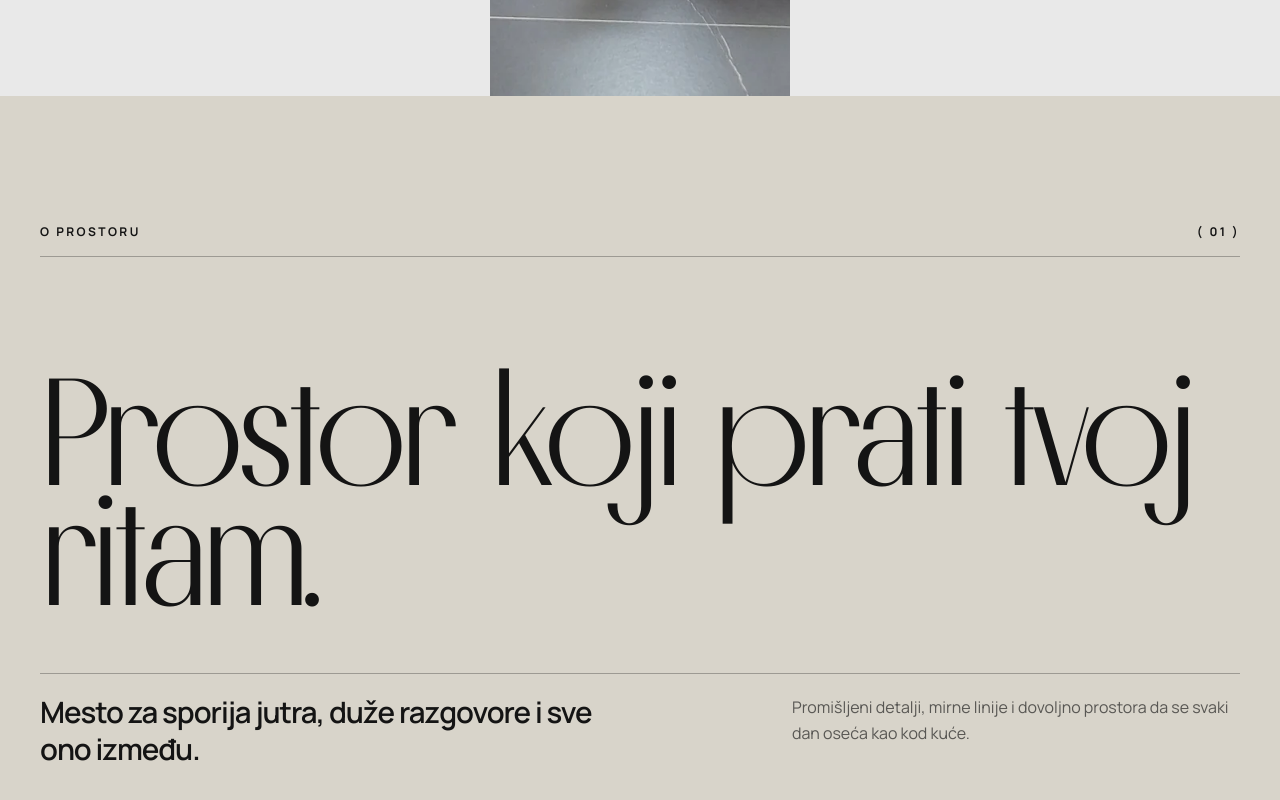
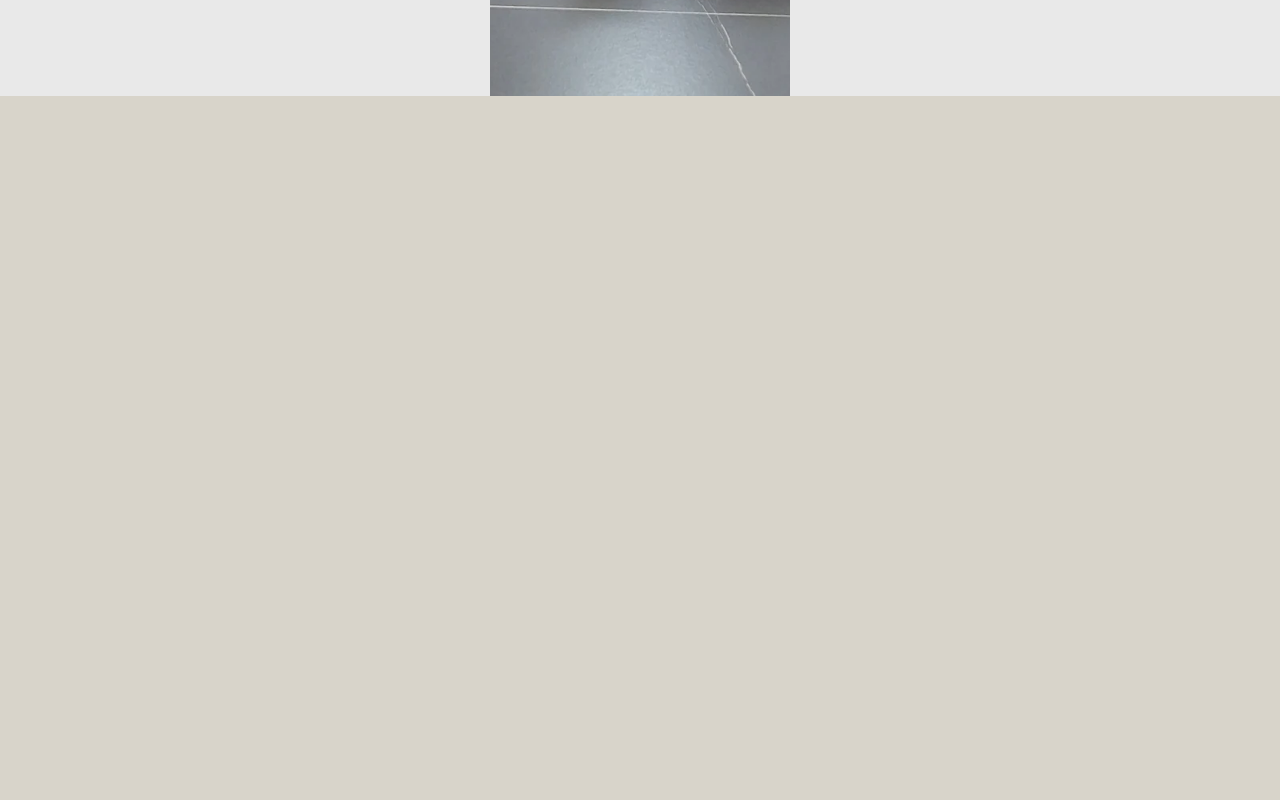
Before and after one commit to Ilija-hash/win, a React (Vite) app: page / in a window 1280 px wide. Shown: the part 1304-2104 px from the top of the page. Built offline with nearby package versions, Linux system fonts and the light colour scheme.

Commit message:
fixed animations

```diff
--- a/package.json
+++ b/package.json
@@ -20,5 +20,9 @@
     "@vitejs/plugin-react": "^5.0.2",
     "tailwindcss": "^4.1.12",
     "vite": "^7.1.3"
+  },
+  "prettier": {
+    "printWidth": 140,
+    "singleAttributePerLine": false
   }
 }
--- a/src/App.jsx
+++ b/src/App.jsx
@@ -17,10 +17,8 @@ function Loader({ onComplete }) {
     const fill = fillRef.current;
     const countWrap = countWrapRef.current;
     const count = countRef.current;
-    const reduceMotion = window.matchMedia(
-      "(prefers-reduced-motion: reduce)",
-    ).matches;
-    const duration = reduceMotion ? 0.2 : 3;
+    const reduceMotion = window.matchMedia("(prefers-reduced-motion: reduce)").matches;
+    const duration = reduceMotion ? 0.1 : 1.3;
     const progress = { value: 0 };
     const updateProgress = () => {
       const value = Math.round(progress.value);
@@ -54,10 +52,7 @@ function Loader({ onComplete }) {
       {
         x: () => {
           const gutter = window.innerWidth < 640 ? 20 : 24;
-          return Math.max(
-            0,
-            window.innerWidth - gutter * 2 - countWrap.offsetWidth,
-          );
+          return Math.max(0, window.innerWidth - gutter * 2 - countWrap.offsetWidth);
         },
         duration,
         ease: "power1.inOut",
@@ -66,8 +61,8 @@ function Loader({ onComplete }) {
     );
     timeline.to(loader, {
       yPercent: -100,
-      duration: reduceMotion ? 0.01 : 0.65,
-      delay: reduceMotion ? 0 : 0.25,
+      duration: reduceMotion ? 0.01 : 0.3,
+      delay: reduceMotion ? 0 : 0.05,
       ease: "expo.inOut",
     });
 
@@ -86,10 +81,7 @@ function Loader({ onComplete }) {
       aria-valuemin="0"
       aria-valuemax="100"
     >
-      <div
-        ref={fillRef}
-        className="absolute inset-y-0 left-0 w-0 bg-[#e9e9e9]"
-      />
+      <div ref={fillRef} className="absolute inset-y-0 left-0 w-0 bg-[#e9e9e9]" />
       <span
         ref={countWrapRef}
         className="loader-count absolute bottom-4 left-5 z-10 inline-grid font-melodrama text-[clamp(9rem,24vw,16rem)] font-normal leading-[0.72] mix-blend-difference sm:bottom-6 sm:left-6"
@@ -110,9 +102,7 @@ function Cursor() {
 
   useEffect(() => {
     const canHover = window.matchMedia("(pointer: fine)").matches;
-    const reduceMotion = window.matchMedia(
-      "(prefers-reduced-motion: reduce)",
-    ).matches;
+    const reduceMotion = window.matchMedia("(prefers-reduced-motion: reduce)").matches;
     if (!canHover || reduceMotion) return undefined;
 
     const cursor = cursorRef.current;
@@ -139,12 +129,10 @@ function Cursor() {
     const onDown = () => cursor.classList.add("is-active");
     const onUp = () => cursor.classList.remove("is-active");
     const onOver = (event) => {
-      if (event.target.closest("a, button"))
-        cursor.classList.add("is-hovering");
+      if (event.target.closest("a, button")) cursor.classList.add("is-hovering");
     };
     const onOut = (event) => {
-      if (event.target.closest("a, button"))
-        cursor.classList.remove("is-hovering");
+      if (event.target.closest("a, button")) cursor.classList.remove("is-hovering");
     };
 
     window.addEventListener("mousemove", onMove);
@@ -169,22 +157,14 @@ function Cursor() {
     };
   }, []);
 
-  return (
-    <div
-      ref={cursorRef}
-      className="custom-cursor is-hidden"
-      aria-hidden="true"
-    />
-  );
+  return <div ref={cursorRef} className="custom-cursor is-hidden" aria-hidden="true" />;
 }
 
 function Header({ menuOpen, setMenuOpen }) {
   const headerRef = useRef(null);
 
   useLayoutEffect(() => {
-    const reduceMotion = window.matchMedia(
-      "(prefers-reduced-motion: reduce)",
-    ).matches;
+    const reduceMotion = window.matchMedia("(prefers-reduced-motion: reduce)").matches;
     const context = gsap.context(() => {
       gsap.fromTo(
         headerRef.current.children,
@@ -207,11 +187,7 @@ function Header({ menuOpen, setMenuOpen }) {
       ref={headerRef}
       className={`fixed inset-x-0 top-0 z-50 flex items-start justify-between px-5 py-4 transition-colors duration-300 sm:px-8 sm:py-6 lg:px-10 lg:py-7 ${menuOpen ? "text-[#e9e9e9]" : "text-[#141414]"}`}
     >
-      <a
-        href="#top"
-        className="text-[1.9rem] font-extrabold leading-none tracking-[-0.07em] sm:text-[2.25rem]"
-        aria-label="win. početna"
-      >
+      <a href="#top" className="text-[1.9rem] font-extrabold leading-none tracking-[-0.07em] sm:text-[2.25rem]" aria-label="win. početna">
         win.
       </a>
       <button
@@ -237,9 +213,7 @@ function BrandMenu({ open, onClose }) {
   useEffect(() => {
     const panel = panelRef.current;
     const brand = brandRef.current;
-    const reduceMotion = window.matchMedia(
-      "(prefers-reduced-motion: reduce)",
-    ).matches;
+    const reduceMotion = window.matchMedia("(prefers-reduced-motion: reduce)").matches;
     const timeline = gsap.timeline();
 
     if (open) {
@@ -325,9 +299,7 @@ function Hero({ ready }) {
   useLayoutEffect(() => {
     if (!ready) return undefined;
 
-    const reduceMotion = window.matchMedia(
-      "(prefers-reduced-motion: reduce)",
-    ).matches;
+    const reduceMotion = window.matchMedia("(prefers-reduced-motion: reduce)").matches;
     const context = gsap.context(() => {
       const titleLines = titleRef.current.querySelectorAll("[data-title-line]");
       const intro = gsap.timeline({ delay: reduceMotion ? 0 : 0.2 });
@@ -358,10 +330,10 @@ function Hero({ ready }) {
         )
         .fromTo(
           imageEntranceRef.current,
-          { y: 100 },
+          { y: () => (window.innerWidth <= 430 ? 150 : 200) },
           {
             y: 0,
-            duration: reduceMotion ? 0 : 1.15,
+            duration: reduceMotion ? 0 : 1.3,
             ease: "power3.out",
             onComplete: () => ScrollTrigger.refresh(),
           },
@@ -405,10 +377,7 @@ function Hero({ ready }) {
   return (
     <main id="top" ref={stageRef} className="relative bg-[#e9e9e9]">
       <section className="overflow-hidden">
-        <div
-          ref={titleRef}
-          className="relative z-10 flex min-h-svh flex-col items-center justify-center px-4 text-center"
-        >
+        <div ref={titleRef} className="relative z-10 flex min-h-svh flex-col items-center justify-center px-4 text-center">
           <div className="overflow-hidden">
             <h1
               data-title-line
@@ -427,10 +396,7 @@ function Hero({ ready }) {
           </div>
         </div>
 
-        <div
-          ref={imageEntranceRef}
-          className="mt-[-150px] flex justify-center min-[431px]:mt-[-200px]"
-        >
+        <div ref={imageEntranceRef} className="mt-[-150px] flex justify-center min-[431px]:mt-[-200px]">
           <div
             ref={imageRef}
             className="hero-image relative h-[70svh] w-[300px] overflow-hidden bg-[#d7d7d7] will-change-[width,border-radius] min-[431px]:h-svh"
@@ -448,27 +414,27 @@ function Hero({ ready }) {
         aria-labelledby="story-title"
         className="flex min-h-svh flex-col bg-[#d8d4ca] px-5 py-[clamp(5rem,10vw,9rem)] text-[#141414] sm:px-8 lg:px-10"
       >
-        <div className="flex items-center justify-between border-b border-[#141414]/30 pb-4 text-[0.7rem] font-bold uppercase tracking-[0.2em] sm:text-xs">
-          <p>O prostoru</p>
-          <p>( 01 )</p>
-        </div>
-
-        <h2
-          id="story-title"
-          className="font-melodrama mt-[clamp(4rem,9vw,8rem)] max-w-[11ch] text-[clamp(4.5rem,12vw,11rem)] font-normal leading-[0.78] tracking-[-0.045em]"
-        >
-          Prostor koji prati tvoj ritam.
-        </h2>
-
-        <div className="mt-auto grid gap-8 border-t border-[#141414]/30 pt-5 sm:grid-cols-2 lg:grid-cols-[1fr_0.65fr]">
-          <p className="max-w-xl text-[clamp(1.25rem,2.3vw,2rem)] font-semibold leading-tight tracking-[-0.035em]">
-            Mesto za sporija jutra, duže razgovore i sve ono između.
-          </p>
-          <p className="max-w-md text-sm leading-relaxed text-[#141414]/65 sm:justify-self-end sm:text-base">
-            Promišljeni detalji, mirne linije i dovoljno prostora da se svaki
-            dan oseća kao kod kuće.
-          </p>
-        </div>
+        {/* <div className="flex items-center justify-between border-b border-[#141414]/30 pb-4 text-[0.7rem] font-bold uppercase tracking-[0.2em] sm:text-xs"> */}
+        {/*   <p>O prostoru</p> */}
+        {/*   <p>( 01 )</p> */}
+        {/* </div> */}
+        {/**/}
+        {/* <h2 */}
+        {/*   id="story-title" */}
+        {/*   className="font-melodrama mt-[clamp(4rem,9vw,8rem)] max-w-[11ch] text-[clamp(4.5rem,12vw,11rem)] font-normal leading-[0.78] tracking-[-0.045em]" */}
+        {/* > */}
+        {/*   Prostor koji prati tvoj ritam. */}
+        {/* </h2> */}
+        {/**/}
+        {/* <div className="mt-auto grid gap-8 border-t border-[#141414]/30 pt-5 sm:grid-cols-2 lg:grid-cols-[1fr_0.65fr]"> */}
+        {/*   <p className="max-w-xl text-[clamp(1.25rem,2.3vw,2rem)] font-semibold leading-tight tracking-[-0.035em]"> */}
+        {/*     Mesto za sporija jutra, duže razgovore i sve ono između. */}
+        {/*   </p> */}
+        {/*   <p className="max-w-md text-sm leading-relaxed text-[#141414]/65 sm:justify-self-end sm:text-base"> */}
+        {/*     Promišljeni detalji, mirne linije i dovoljno prostora da se svaki */}
+        {/*     dan oseća kao kod kuće. */}
+        {/*   </p> */}
+        {/* </div> */}
       </section>
     </main>
   );
@@ -480,9 +446,7 @@ export default function App() {
   const lenisRef = useRef(null);
 
   useEffect(() => {
-    const reduceMotion = window.matchMedia(
-      "(prefers-reduced-motion: reduce)",
-    ).matches;
+    const reduceMotion = window.matchMedia("(prefers-reduced-motion: reduce)").matches;
     if (reduceMotion) return undefined;
 
     const lenis = new Lenis({
```
